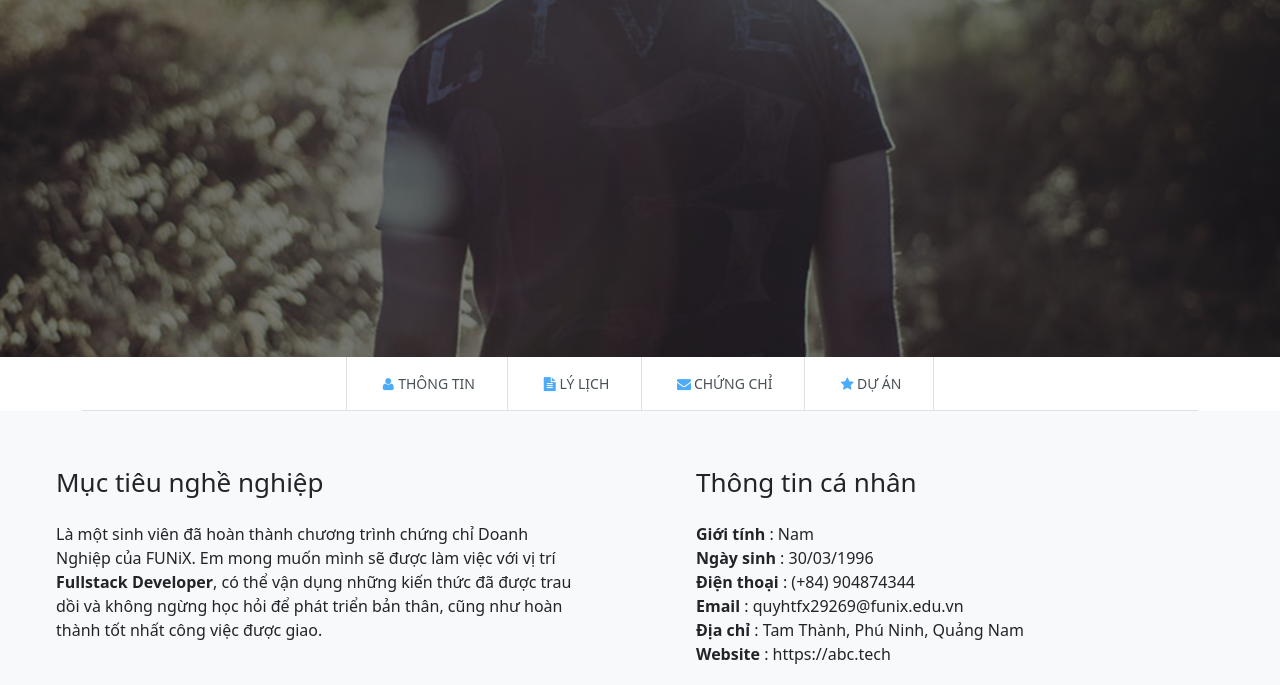
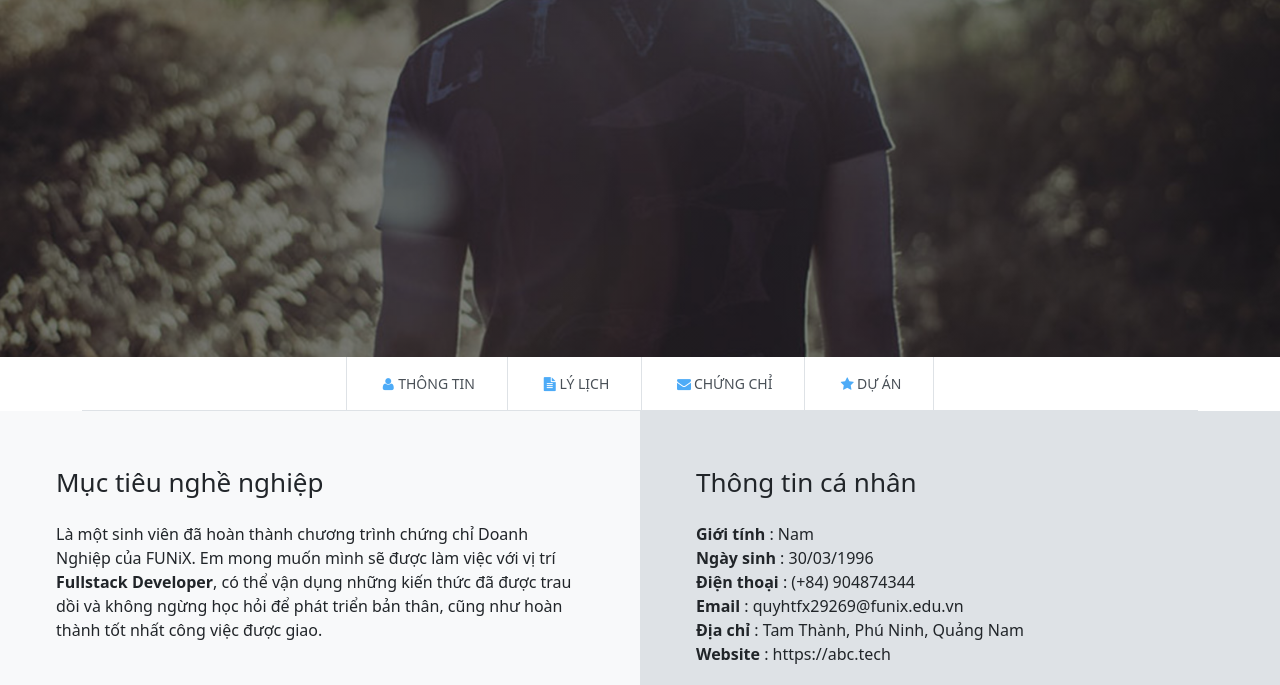
Before and after one commit to Trongquy29269/assignment03, a plain HTML site: page index.html in a window 1280 px wide. Shown: the part 143-828 px from the top of the page. Drawn offline with nearby package versions, Linux system fonts and the light colour scheme.

Commit message:
Update style.css

```diff
--- a/css/style.css
+++ b/css/style.css
@@ -54,6 +54,10 @@
 /* About */
 #target {
   background-color: #f1f3f5;
+}
+
+#personal {
+  background-color: #dee2e6;
 }
 
 #personal-info {
```
